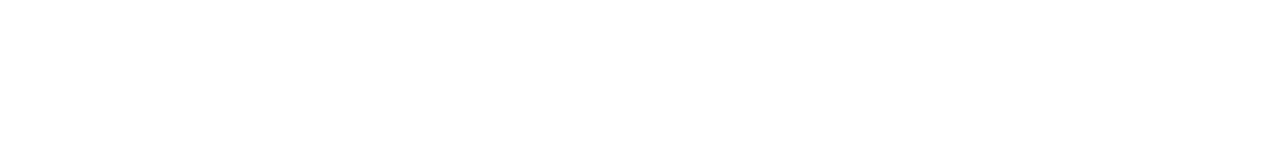
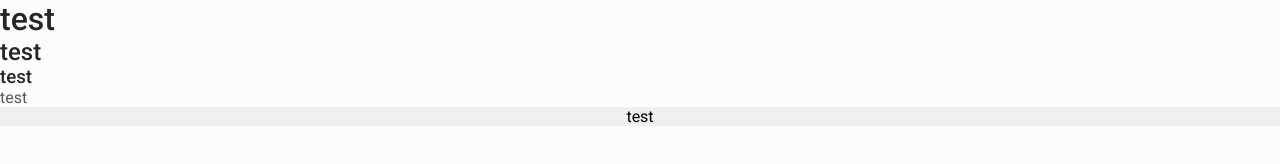
Before and after one commit to OdairCesar/responsive-layout-ecommerce, a website: page index.html in a window 1280 px wide. Drawn offline with nearby package versions, Linux system fonts and the light colour scheme.

Commit message:
Definindo variáveis de ambiente e criando classes css que irei usar em todo o site

```diff
--- a/assets/css/styles.css
+++ b/assets/css/styles.css
@@ -1 +1,148 @@
 @import url('https://fonts.googleapis.com/css2?family=Montserrat:ital,wght@0,500;0,600;0,700;1,400&family=Roboto:wght@400;500;700&display=swap');
+
+/*=============== VARIABLES CSS ===============*/
+:root{
+  --header-height: 3.5rem;
+
+  /*========== Colors ==========*/
+  /*Color mode HSL(hue, saturation, lightness)*/
+  --first-color: #ffb566;
+  --button-color: #2b2b2b;
+  --button-color-alt: #363636;
+  --title-color: #262626;
+  --text-color: #595959;
+  --text-color-light: #8c8c8c;
+  --body-color: #fcfcfc;
+  --container-color: #fff;
+  --border-color: #f0f0f0;
+  --body-font: 'Roboto', sans-serif;
+
+  /*========== Font and typography ==========*/
+  /*.5rem = 8px | 1rem = 16px ...*/
+  --biggest-font-size: 2rem;
+  --h1-font-size: 1.5rem;
+  --h2-font-size: 1.25rem;
+  --h3-font-size: 1rem;
+  --normal-font-size: .938rem;
+  --small-font-size: .813rem;
+  --smaller-font-size: .75rem;
+
+  /*========== Font weight ==========*/
+  --font-medium: 500;
+  --font-bold: 700;
+
+  /*========== Margenes Bottom ==========*/
+  /*.5rem = 8px | 1rem = 16px ...*/
+  -mb-0-5: .5rem;
+  -mb-0-75: .75rem;
+  -mb-1: .1rem;
+  -mb-1-5: 1.5rem;
+  -mb-2: 2rem;
+  -mb-2-5: 2.5rem;
+  -mb-3: 3rem;
+
+  /*========== z index ==========*/
+  --z-tooltip: 10;
+  --z-fixed: 100;
+}
+
+/* Responsive typography */
+@media screen and (min-width: 968px) {
+  :root {
+    --biggest-font-size: 2.5rem;
+    --h1-font-size: 2.25rem;
+    --h2-font-size: 1.5rem;
+    --h3-font-size: 1.25rem;
+    --normal-font-size: 1rem;
+    --small-font-size: .875rem;
+    --smaller-font-size: .813rem;
+  }
+}
+
+/*=============== BASE ===============*/
+* {
+  box-sizing: border-box;
+  padding: 0;
+  margin: 0;
+}
+
+html {
+  scroll-behavior: smooth;
+}
+
+body, button, input {
+  font-family: var(--body-font);
+  font-size: var(--normal-font-size);
+}
+
+body {
+  margin: 0;
+  background-color: var(--body-color);
+  color: var(--text-color);
+  /*For animation dark mode*/
+  transition: .4s;
+}
+
+h1, h2, h3, h4 {
+  color: var(--title-color);
+  font-weight: var(--font-medium);
+}
+
+ul {
+  list-style: none;
+}
+
+a {
+  text-decoration: none;
+}
+
+img {
+  max-width: 100%;
+  height: auto;
+}
+
+button {
+  cursor: pointer;
+  border: none;
+  outline: none;
+}
+
+/*=============== REUSABLE CSS CLASSES ===============*/
+.container {
+  max-width: 1024px;
+  margin-left: var(--mb-1-5);
+  margin-right: var(--mb-1-5);
+}
+
+.grid {
+  display: grid;
+}
+
+.main {
+  overflow: hidden;
+}
+
+.section {
+  padding: 6.5rem 0 1rem;
+}
+
+.section__title {
+  position: relative;
+  font-size: var(--h3-font-size);
+  margin-bottom: var(--mb-3);
+  text-transform: uppercase;
+  letter-spacing: 2px;
+  text-align: center;
+}
+
+.section__title::before {
+  content: '';
+  position: absolute;
+  top: -1rem;
+  left: 0;
+  right: 0;
+  margin: 0 auto;
+  width: 67px;
+  height: 1px;
+  background-color: var(--first-color);
+}
--- a/index.html
+++ b/index.html
@@ -15,8 +15,12 @@
     <title>Layout Responsivo para E-Commerce</title>
 </head>
 <body>
-    <header>
-
+    <header class="grid">
+        <h1>test</h1>
+        <h2>test</h2>
+        <h3>test</h3>
+        <p>test</p>
+        <button>test</button>
     </header>
 </body>
 </html>
```
